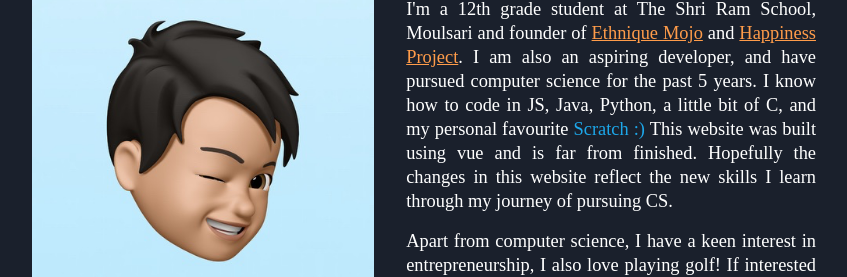
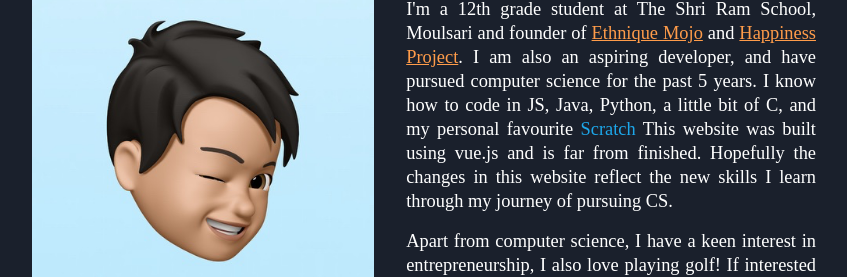
Before and after one commit to Nakshh/website, a Vue app: page / in a window 1280 px wide. Shown: the part 284-561 px from the top of the page, without its empty margins (216-1063 px from the left). Built offline with nearby package versions, Linux system fonts and the light colour scheme; a web font is replaced by a local one.

Commit message:
hero update

```diff
--- a/src/components/Hero.vue
+++ b/src/components/Hero.vue
@@ -29,8 +29,8 @@
 						>Happiness Project</a
 					>. I am also an aspiring developer, and have pursued computer
 					science for the past 5 years. I know how to code in JS, Java, Python,
-					a little bit of C, and my personal favourite <span class="color">Scratch :)</span>
-					This website was built using vue and is far from finished. Hopefully the
+					a little bit of C, and my personal favourite <span class="color">Scratch</span>
+					This website was built using vue.js and is far from finished. Hopefully the
 					changes in this website reflect the new skills I learn through my journey of pursuing CS.
 
 				</p>
```
